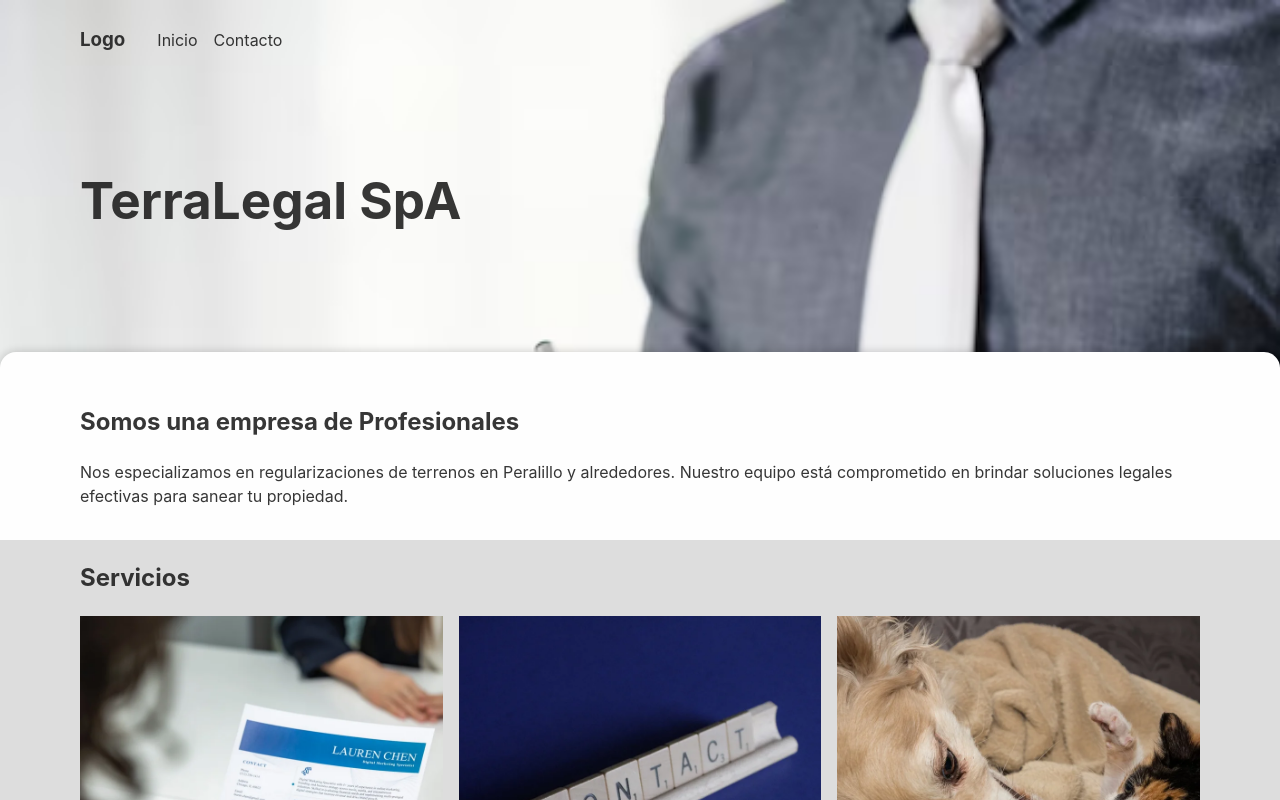
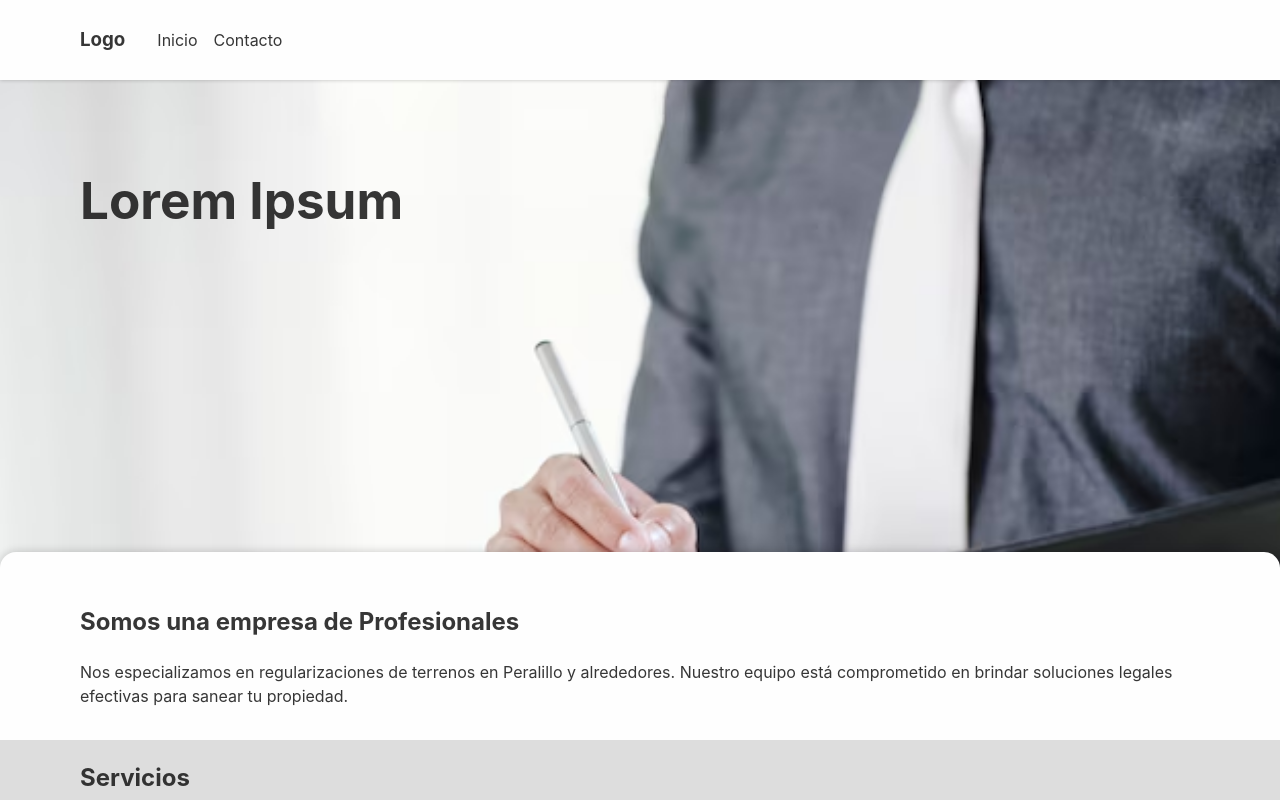
Before and after one commit to GwerhDev/TerraLegal-Client, a React (Vite) app: page / in a window 1280 px wide. Shown: the top 800 px of the page. Built offline with nearby package versions, Linux system fonts and the light colour scheme.

Commit message:
structuring landing page

```diff
--- a/src/app/components/Sections/Header.jsx
+++ b/src/app/components/Sections/Header.jsx
@@ -5,7 +5,7 @@ export const Header = () => {
     <header>
       <section className={s.container}>
         <span className={s.leftSection}>
-          <h1>TerraLegal SpA</h1>
+          <h1>Lorem Ipsum</h1>
         </span>
         <span className={s.rightSection}>
         </span>
--- a/src/styles/globals.css
+++ b/src/styles/globals.css
@@ -8,6 +8,7 @@
 
 .header-container {
   width: 100vw;
+  min-height: 600px;
   display: flex;
   justify-content: center;
   background-image: url(../assets/images/avif/header-background.avif);
--- a/src/styles/root.css
+++ b/src/styles/root.css
@@ -63,6 +63,8 @@ nav {
   align-items: center;
   justify-content: center;
   position: fixed;
+  background-color: #fefefe;
+  box-shadow: 0 0 4px rgba(0, 0, 0, 0.239);
 }
 
 header {
@@ -86,7 +88,7 @@ main {
   overflow: hidden;
   align-items: center;
   flex-direction: column;
-  background-color: rgb(254, 254, 254);
+  background-color: #fefefe;
   box-shadow: 0 0 10px rgba(0, 0, 0, 0.197);
 }
 
@@ -94,7 +96,7 @@ footer {
   width: 100%;
   display: flex;
   justify-content: center;
-  background-color: rgb(254, 254, 254);
+  background-color: #fefefe;
 }
 
 h1 {
```
